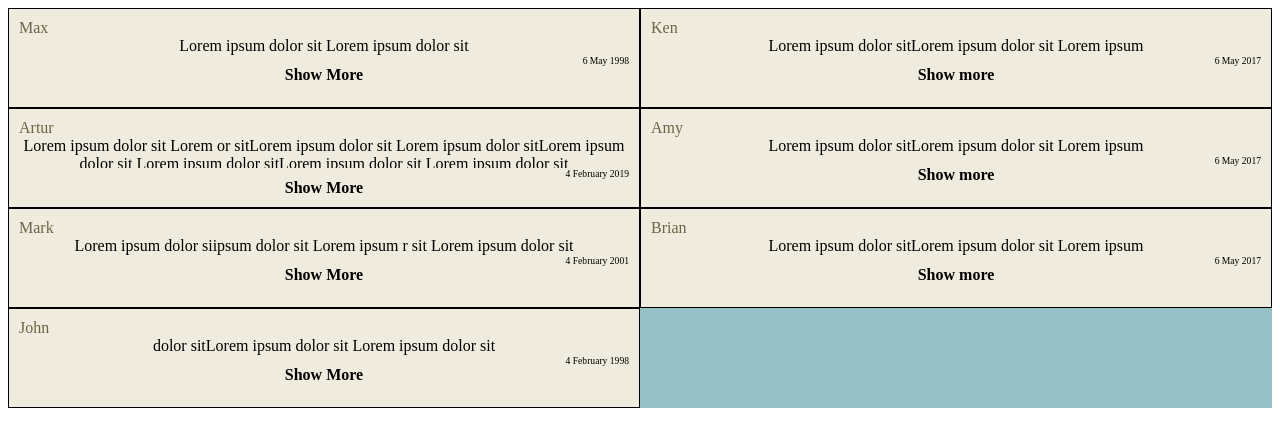
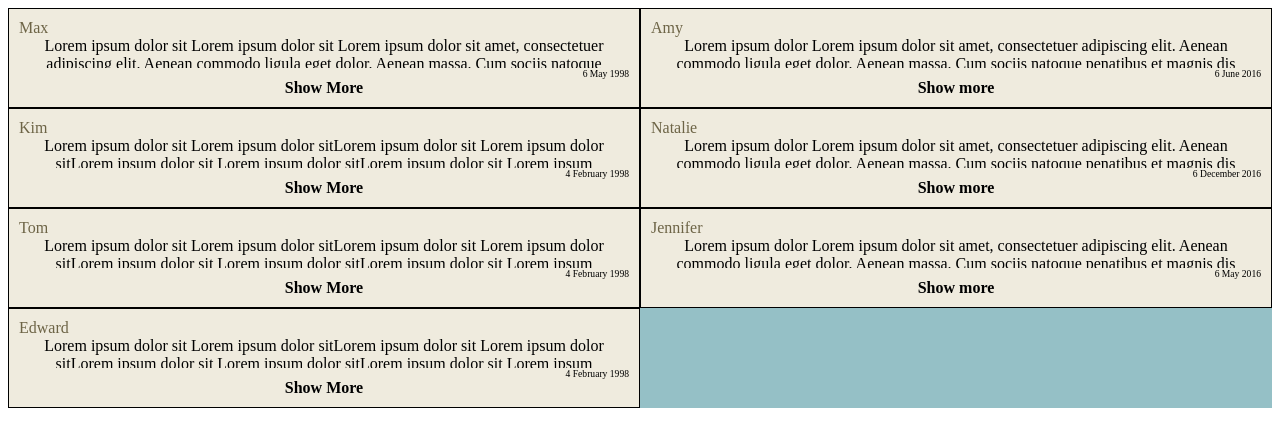
Before and after one commit to Korneliu/adqproject, a website: page public/question.html in a window 1280 px wide. Drawn offline with nearby package versions, Linux system fonts and the light colour scheme.

Commit message:
added questions js and login page

```diff
--- a/public/index.html
+++ b/public/index.html
@@ -16,13 +16,7 @@
     <div class="boxIndex">Lorem ipsum Lorem ipsum</div>
     <div class="boxIndex">Lorem ipsum Lorem ipsum</div>
     <div class="boxIndex">Lorem ipsum Lorem ipsum</div>
-    <div class="boxIndex">Lorem ipsum Lorem ipsum</div>
-    <div class="boxIndex">Lorem ipsum Lorem ipsum</div>
-    <div class="boxIndex">Lorem ipsum Lorem ipsum</div>
-    <div class="boxIndex">Lorem ipsum Lorem ipsum</div>
-    <div class="boxIndex">Lorem ipsum Lorem ipsum</div>
-    <div class="boxIndex">Lorem ipsum Lorem ipsum</div>
   </div>
-	<script src="land.js"></script>
+	<script src="questions.js"></script>
 </body>
 </html>
--- a/public/land.js
+++ b/public/land.js
@@ -4,47 +4,47 @@ let mock_question =
     answers: [
     {
       author: "Max",
-      content: "Lorem ipsum dolor sit Lorem ipsum dolor sit",
+      content: "Lorem ipsum dolor sit Lorem ipsum dolor sit Lorem ipsum dolor sit amet, consectetuer adipiscing elit. Aenean commodo ligula eget dolor. Aenean massa. Cum sociis natoque penatibus et magnis dis parturient montes, nascetur ridiculus mus. Donec quam felis, ultricies nec, pellentesque eu, pretium quis,",
       published_date: "6 May 1998",
       typeOfAnswer: "yes"
     },
     {
-      author: "Artur",
-      content: "Lorem ipsum dolor sit Lorem or sitLorem ipsum dolor sit Lorem ipsum dolor sitLorem ipsum dolor sit Lorem ipsum dolor sitLorem ipsum dolor sit Lorem ipsum dolor sit",
-      published_date: "4 February 2019",
-      typeOfAnswer: "yes"
-    },
-    {
-      author: "Mark",
-      content: "Lorem ipsum dolor siipsum dolor sit Lorem ipsum r sit Lorem ipsum dolor sit",
-      published_date: "4 February 2001",
-      typeOfAnswer: "yes"
-    },
-    {
-      author: "John",
-      content: " dolor sitLorem ipsum dolor sit Lorem ipsum dolor sit",
+      author: "Kim",
+      content: "Lorem ipsum dolor sit Lorem ipsum dolor sitLorem ipsum dolor sit Lorem ipsum dolor sitLorem ipsum dolor sit Lorem ipsum dolor sitLorem ipsum dolor sit Lorem ipsum doloLorem ipsum dolor sit amet, consectetuer adipiscing elit. Aenean commodo ligula eget dolor. Aenean massa. Cum sociis natoque penatibus et magnis dis parturient montes, nascetur ridiculus mus. Donec quam felis, ultricies nec, pellentesque eu, pretium quis,r sit",
       published_date: "4 February 1998",
       typeOfAnswer: "yes"
     },
     {
-      author: "Ken",
-      content: "Lorem ipsum dolor sitLorem ipsum dolor sit Lorem ipsum ",
-      published_date: "6 May 2017",
+      author: "Tom",
+      content: "Lorem ipsum dolor sit Lorem ipsum dolor sitLorem ipsum dolor sit Lorem ipsum dolor sitLorem ipsum dolor sit Lorem ipsum dolor sitLorem ipsum dolor sit Lorem ipsum doloLorem ipsum dolor sit amet, consectetuer adipiscing elit. Aenean commodo ligula eget dolor. Aenean massa. Cum sociis natoque penatibus et magnis dis parturient montes, nascetur ridiculus mus. Donec quam felis, ultricies nec, pellentesque eu, pretium quis,r sit",
+      published_date: "4 February 1998",
+      typeOfAnswer: "yes"
+    },
+    {
+      author: "Edward",
+      content: "Lorem ipsum dolor sit Lorem ipsum dolor sitLorem ipsum dolor sit Lorem ipsum dolor sitLorem ipsum dolor sit Lorem ipsum dolor sitLorem ipsum dolor sit Lorem ipsum doloLorem ipsum dolor sit amet, consectetuer adipiscing elit. Aenean commodo ligula eget dolor. Aenean massa. Cum sociis natoque penatibus et magnis dis parturient montes, nascetur ridiculus mus. Donec quam felis, ultricies nec, pellentesque eu, pretium quis,r sit",
+      published_date: "4 February 1998",
+      typeOfAnswer: "yes"
+    },
+    {
+      author: "Amy",
+      content: "Lorem ipsum dolor Lorem ipsum dolor sit amet, consectetuer adipiscing elit. Aenean commodo ligula eget dolor. Aenean massa. Cum sociis natoque penatibus et magnis dis parturient montes, nascetur ridiculus mus. Donec quam felis, ultricies nec, pellentesque eu, pretium quis,sitLorem ipsum dolor sit Lorem ipsum ",
+      published_date: "6 June 2016",
       typeOfAnswer: "no"
     },
     {
-      author: "Amy",
-      content: "Lorem ipsum dolor sitLorem ipsum dolor sit Lorem ipsum ",
-      published_date: "6 May 2017",
+      author: "Natalie",
+      content: "Lorem ipsum dolor Lorem ipsum dolor sit amet, consectetuer adipiscing elit. Aenean commodo ligula eget dolor. Aenean massa. Cum sociis natoque penatibus et magnis dis parturient montes, nascetur ridiculus mus. Donec quam felis, ultricies nec, pellentesque eu, pretium quis,sitLorem ipsum dolor sit Lorem ipsum ",
+      published_date: "6 December 2016",
       typeOfAnswer: "no"
     },
     {
-      author: "Brian",
-      content: "Lorem ipsum dolor sitLorem ipsum dolor sit Lorem ipsum ",
-      published_date: "6 May 2017",
+      author: "Jennifer",
+      content: "Lorem ipsum dolor Lorem ipsum dolor sit amet, consectetuer adipiscing elit. Aenean commodo ligula eget dolor. Aenean massa. Cum sociis natoque penatibus et magnis dis parturient montes, nascetur ridiculus mus. Donec quam felis, ultricies nec, pellentesque eu, pretium quis,sitLorem ipsum dolor sit Lorem ipsum ",
+      published_date: "6 May 2016",
       typeOfAnswer: "no"
     }
-   ]
+    ]
   }
 
 function getQuestion(){
@@ -58,7 +58,6 @@ function getQuestion(){
 
   return Promise.resolve(mock_question);
 }
-
 
 $(function(){
   getQuestion()
--- a/public/style.css
+++ b/public/style.css
@@ -107,3 +107,11 @@ h1 {
   background-color: #e2cd8e;
   padding: 10px;
 }
+.main_login {
+	margin-top: 200px;
+	margin-left: 100px;
+}
+.main_login {
+	margin-top: 200px;
+	margin-left: 100px;
+}
--- a/server.js
+++ b/server.js
@@ -16,7 +16,9 @@ app.get("/profile", (request, response) => {
 app.get("/question", (request, response) => {
   response.sendFile(__dirname + '/public/question.html');
 });
-
+app.get("/login", (request, response) => {
+  response.sendFile(__dirname + '/public/login.html');
+});
 
 
 app.listen(PORT,()=>{console.log(`App is listening on port ${PORT}`);
```
Also changed, not shown: public/login.html (added, +29 -0 lines), public/questions.js (added, +33 -0 lines).
